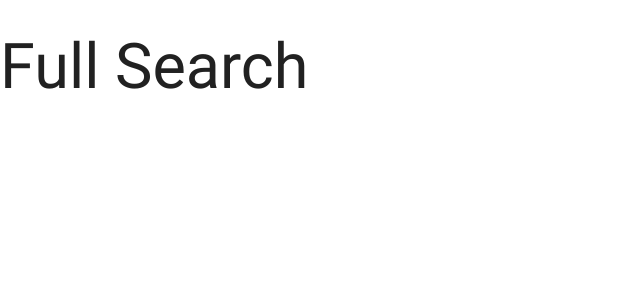
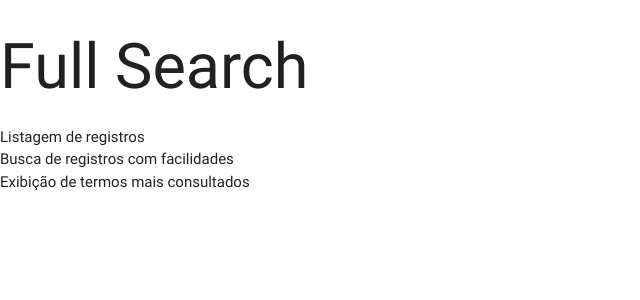
Before and after one commit to mpsacademico/fullsearch, a Flask app: page / in a window 1280 px wide. Shown: the top 300 px of the page, without its empty margins (0-640 px from the left). Run offline with Flask 2, Linux system fonts and the light colour scheme; some libraries are stand-ins or nearby versions.

Commit message:
Adição de listagem de funcionalidades principais na página principal

```diff
--- a/templates/index.html
+++ b/templates/index.html
@@ -11,7 +11,11 @@
     </head>
     <body>
       <h1>Full Search</h1>
-      <!--Import jQuery before materialize.js-->
+	<ul>
+		<li>Listagem de registros</li>
+		<li>Busca de registros com facilidades</li>
+		<li>Exibição de termos mais consultados</li>
+	</ul>
       <script type="text/javascript" src="https://code.jquery.com/jquery-3.2.1.min.js"></script>
       <script src="https://cdnjs.cloudflare.com/ajax/libs/materialize/0.100.2/js/materialize.min.js"></script>
     </body>
```
